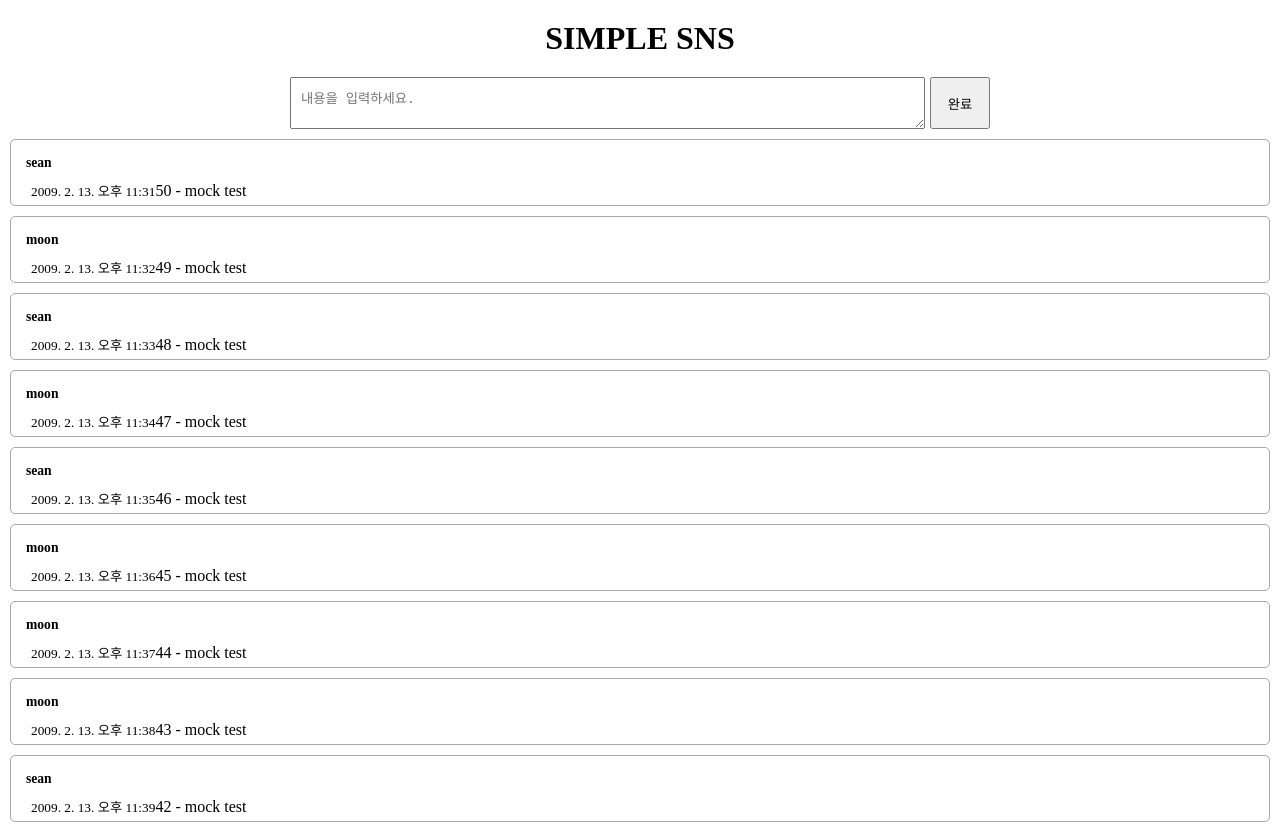
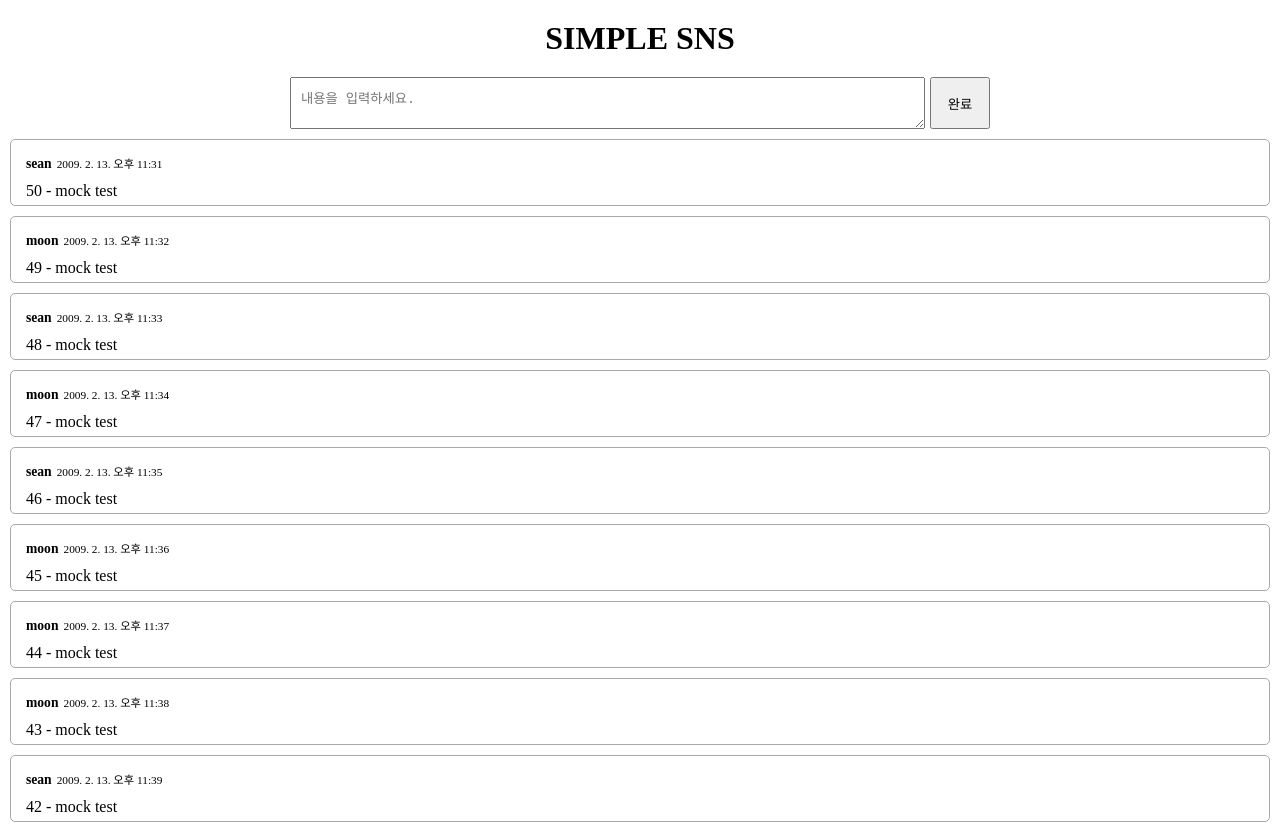
Before and after one commit to seanwu-dev/local-api, a Next.js app in the folder client/: page / in a window 1280 px wide. Shown: the top 824 px of the page. Built offline with nearby package versions, Linux system fonts and the light colour scheme.

Commit message:
Add update message function

```diff
--- a/client/components/MsgInput.js
+++ b/client/components/MsgInput.js
@@ -1,6 +1,6 @@
 import { useRef } from "react";
 
-const MsgInput = ({ mutate }) => {
+const MsgInput = ({ mutate, id = undefined, text }) => {
   const textRef = useRef(null);
 
   const onSubmitForm = (e) => {
@@ -8,13 +8,17 @@ const MsgInput = ({ mutate }) => {
     e.stopPropagation();
     const text = textRef.current.value;
     textRef.current.value = "";
-    mutate(text);
+    mutate(text, id);
   };
 
   return (
     <>
       <form className="messages__input" onSubmit={onSubmitForm}>
-        <textarea ref={textRef} placeholder="내용을 입력하세요."></textarea>
+        <textarea
+          ref={textRef}
+          placeholder="내용을 입력하세요."
+          defaultValue={text}
+        ></textarea>
         <button type="submit">완료</button>
       </form>
     </>
--- a/client/components/MsgItem.js
+++ b/client/components/MsgItem.js
@@ -1,7 +1,18 @@
-const MsgItem = ({ userId, timestamp, text }) => {
+import MsgInput from "./MsgInput";
+
+const MsgItem = ({
+  id,
+  userId,
+  timestamp,
+  text,
+  onUpdate,
+  isEditing,
+  startEdit,
+}) => {
   return (
     <li className="messages__item">
-      <h3>{userId}</h3>
+      <h3>
+        {userId}
         <sub>
           {new Date(timestamp).toLocaleString("ko-KR", {
             year: "numeric",
@@ -12,7 +23,19 @@ const MsgItem = ({ userId, timestamp, text }) => {
             hour12: true,
           })}
         </sub>
+      </h3>
+      {isEditing ? (
+        <>
+          <MsgInput mutate={onUpdate} id={id} text={text} />
+        </>
+      ) : (
+        <div>
           {text}
+          <div className="messages__buttons">
+            <button onClick={startEdit}>수정</button>
+          </div>
+        </div>
+      )}
     </li>
   );
 };
--- a/client/components/MsgList.js
+++ b/client/components/MsgList.js
@@ -16,6 +16,8 @@ const originalMsgs = Array(50)
 
 const MsgList = () => {
   const [msgs, setMsgs] = useState(originalMsgs);
+  const [editingId, setEditingId] = useState(null);
+
   const onCreate = (text) => {
     const newMsg = {
       id: msgs.length + 1,
@@ -26,12 +28,36 @@ const MsgList = () => {
     setMsgs((msgs) => [newMsg, ...msgs]);
   };
 
+  const onUpdate = (text, id) => {
+    setMsgs((msgs) => {
+      const targetIdx = msgs.findIndex((msg) => msg.id === id);
+      if (targetIdx < 0) return msgs;
+      const newMsgs = [...msgs];
+      newMsgs.splice(targetIdx, 1, {
+        ...msgs[targetIdx],
+        text,
+      });
+      return newMsgs;
+    });
+    doneEdit();
+  };
+
+  const doneEdit = () => {
+    setEditingId(null);
+  };
+
   return (
     <>
       <MsgInput mutate={onCreate} />
       <ul className="messages">
         {msgs.map((msg) => (
-          <MsgItem key={msg.id} {...msg} />
+          <MsgItem
+            key={msg.id}
+            {...msg}
+            onUpdate={onUpdate}
+            isEditing={editingId === msg.id}
+            startEdit={() => setEditingId(msg.id)}
+          />
         ))}
       </ul>
     </>
```
Lines whose indentation alone changed are shown as unchanged.
